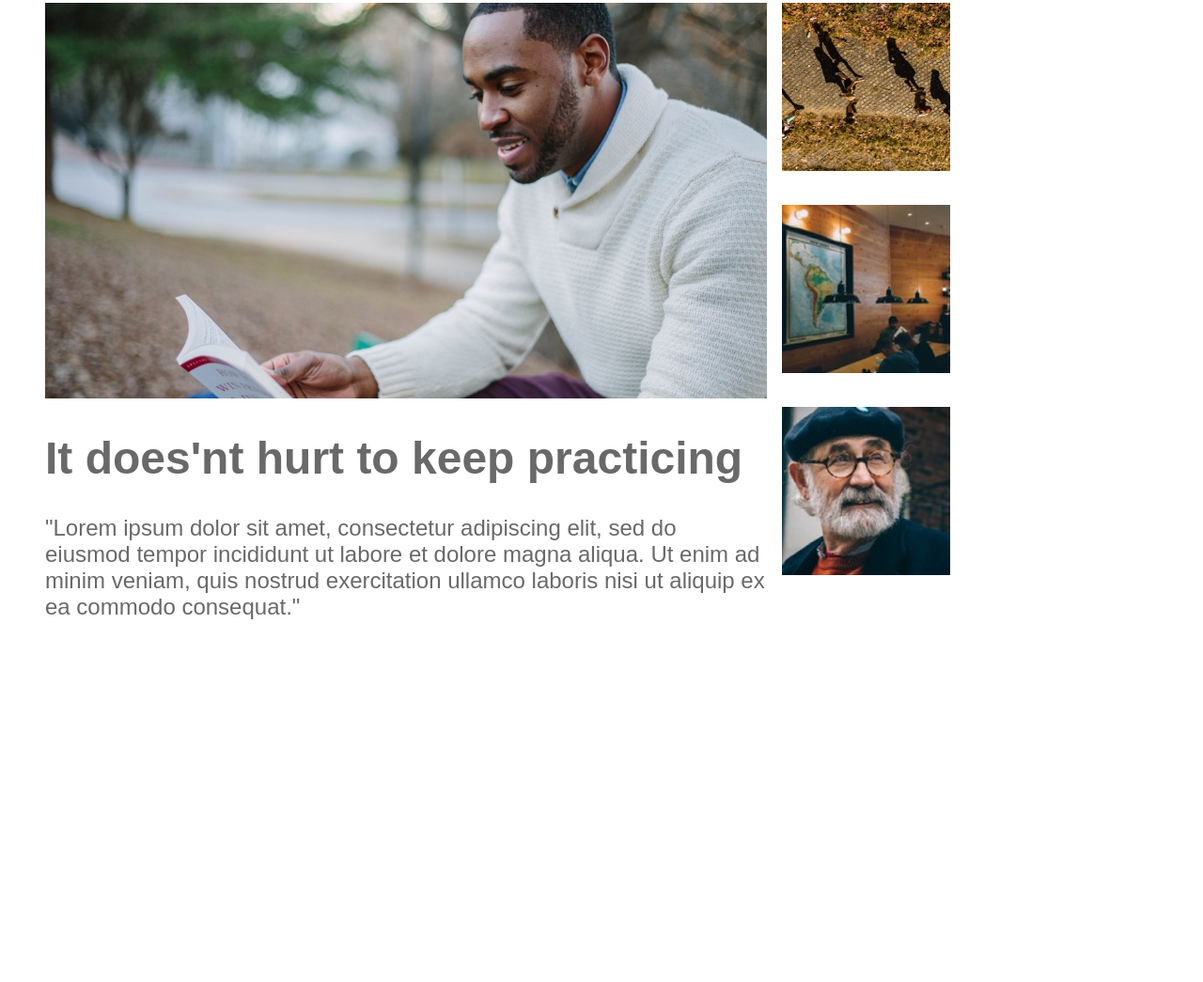
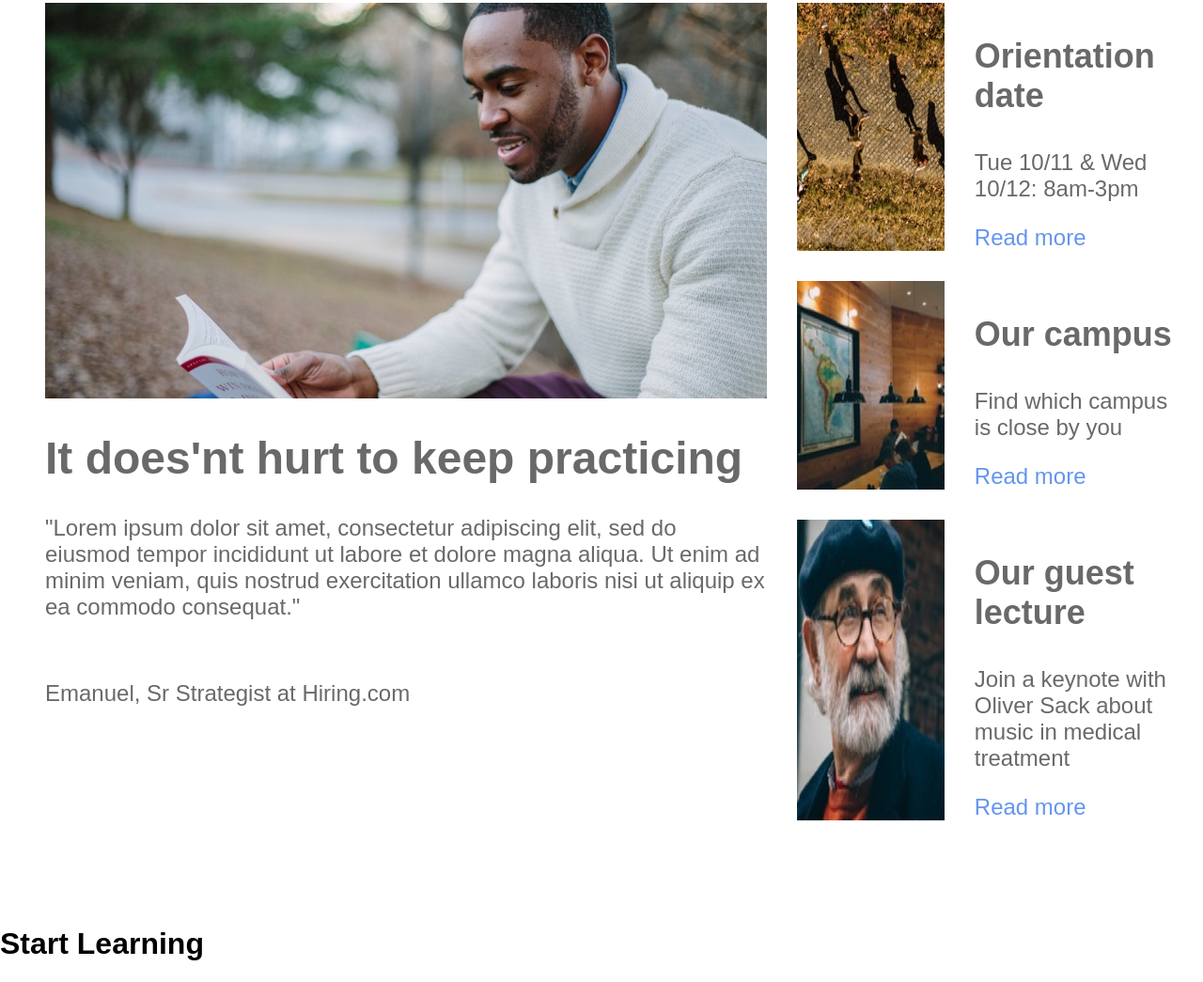
Before and after one commit to Mildprince/Capstone_ColmarAcademy, a plain HTML site: page index.html in a window 1280 px wide. Shown: the part 809-1854 px from the top of the page at 94% size. Before the commit the page ends 1553 px from the top, so only its background shows below. Drawn offline with Linux system fonts and the light colour scheme.

Commit message:
added additional details to Section 2

```diff
--- a/index.html
+++ b/index.html
@@ -37,22 +37,42 @@
                     labore et dolore magna aliqua. Ut enim ad minim veniam, quis nostrud exercitation ullamco
                     laboris nisi ut aliquip ex ea commodo consequat."
                 </p>
+                <p>Emanuel, Sr Strategist at Hiring.com</p>
             </div>
             <div id="right">
                 <div class="content">
                     <img src="resources/images/information-orientation.jpg">
-
+                    <div class="text">
+                        <h3>Orientation date</h3>
+                        <p>Tue 10/11 & Wed 10/12: 8am-3pm</p>
+                        <a>Read more</a>
+                    </div>
                 </div>
                 <div class="content">
                     <img src="resources/images/information-campus.jpg">
-
+                    <div class="text">
+                        <h3>Our campus</h3>
+                        <p>Find which campus is close by you</p>
+                        <a>Read more</a>
+                    </div>
                 </div>
-                <div class="content">
+                <div class="content" id="GreyBG">
                     <img src="resources/images/information-guest-lecture.jpg">
-
+                    <div class="text">
+                        <h3>Our guest lecture</h3>
+                        <p>Join a keynote with Oliver Sack
+                            about music in medical treatment</p>
+                        <a>Read more</a>
+                    </div>
                 </div>
 
             </div>
+
+        </div>
+        <!--Section 3-->
+        <div class="Section3">
+            <h1>Start Learning</h1>
+
 
         </div>
 
--- a/resources/Css/style.css
+++ b/resources/Css/style.css
@@ -105,15 +105,39 @@ button{
 
  #left p{
   font-size: 24px;
+  margin-bottom: 64px;
  }
 
  #right{
   width: 40%;
  }
+ .content{
+  display: flex;
+  padding: 0 32px;
+  margin-bottom: 32px;
+
+ }
+.text{
+  width: 65%;
+  padding: 0 32px;
+ }
 
  .content img{
   width: 35%;
   height: auto;
-  padding: 0 16px;
-  margin-bottom: 32px;
+
  }
+
+ .content h3{
+  font-size: 36px;
+  color: dimgray;
+ }
+ .content p{
+  font-size: 24px;
+  color: dimgray;
+
+ }
+ .content a{
+  font-size: 24px;
+  color:cornflowerblue;
+ }
```
